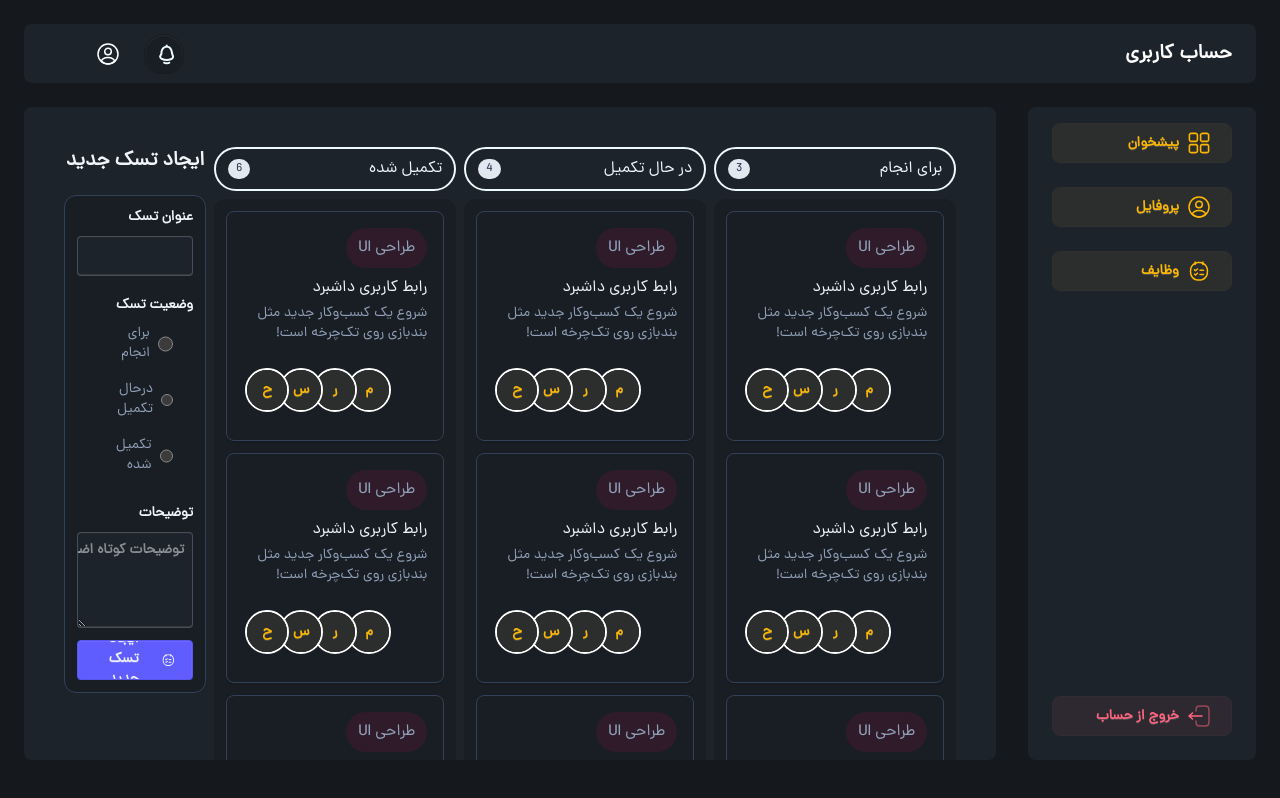
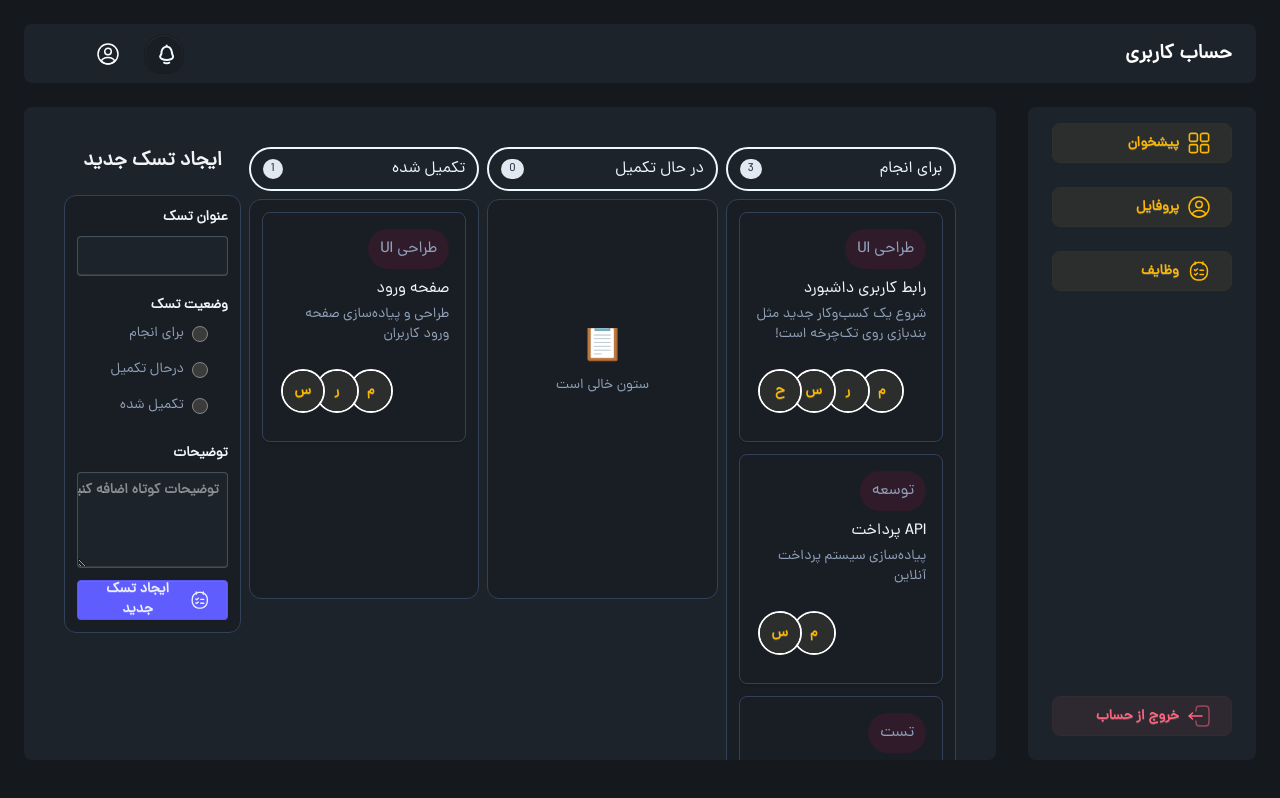
Before and after one commit to MahdiKgz/TaskManagerFront, a Next.js app: page /dashboard/tasks in a window 1280 px wide. Built offline with nearby package versions, Linux system fonts and the light colour scheme.

Commit message:
feat: add drag and drop to boards

```diff
--- a/package.json
+++ b/package.json
@@ -11,6 +11,8 @@
   },
   "dependencies": {
     "@dnd-kit/core": "^6.3.1",
+    "@dnd-kit/sortable": "^10.0.0",
+    "@dnd-kit/utilities": "^3.2.2",
     "@reduxjs/toolkit": "^2.8.2",
     "@tailwindcss/postcss": "^4.1.11",
     "daisyui": "^5.0.43",
--- a/src/modules/tasks/TaksModule.tsx
+++ b/src/modules/tasks/TaksModule.tsx
@@ -1,11 +1,25 @@
-import React from "react";
+"use client";
+import React, { useState } from "react";
 import TaskCard from "./components/TaskCard";
 import Board from "./components/Board";
 import AddTask from "./components/AddTask";
+import {
+  DndContext,
+  type DragEndEvent,
+  DragOverlay,
+  PointerSensor,
+  useSensor,
+  useSensors,
+} from "@dnd-kit/core";
+import { arrayMove } from "@dnd-kit/sortable";
+import { TTaskData } from "@/src/types/Tasks.types";
 
-const taskdata = {
+const initialTaskData: TTaskData[] = [
+  {
+    id: "task-1",
+    status: "todo",
     badge: "طراحی UI",
-  title: "رابط کاربری داشبرد",
+    title: "رابط کاربری داشبورد",
     description: "شروع یک کسب‌وکار جدید مثل بندبازی روی تک‌چرخه است!",
     members: [
       { id: "1", name: "مهسا" },
@@ -13,36 +27,213 @@ const taskdata = {
       { id: "3", name: "سیما" },
       { id: "4", name: "حسن" },
     ],
+  },
+  {
+    id: "task-2",
+    status: "todo",
+
+    badge: "توسعه",
+    title: "API پرداخت",
+    description: "پیاده‌سازی سیستم پرداخت آنلاین",
+    members: [
+      { id: "1", name: "مهسا" },
+      { id: "3", name: "سیما" },
+    ],
+  },
+  {
+    id: "task-3",
+    status: "todo",
+
+    badge: "تست",
+    title: "تست واحد",
+    description: "نوشتن تست‌های واحد برای کامپوننت‌ها",
+    members: [
+      { id: "2", name: "رویا" },
+      { id: "4", name: "حسن" },
+    ],
+  },
+  {
+    id: "task-4",
+    status: "completed",
+
+    badge: "طراحی UI",
+    title: "صفحه ورود",
+    description: "طراحی و پیاده‌سازی صفحه ورود کاربران",
+    members: [
+      { id: "1", name: "مهسا" },
+      { id: "2", name: "رویا" },
+      { id: "3", name: "سیما" },
+    ],
+  },
+];
+
+const TaksModule = () => {
+  const [tasks, setTasks] = useState<TTaskData[]>(initialTaskData);
+  const [activeTask, setActiveTask] = useState<TTaskData | null>(null);
+  const sensors = useSensors(useSensor(PointerSensor));
+
+  // تقسیم تسک‌ها بر اساس status
+  const todoTasks = tasks.filter((task) => task.status === "todo");
+  const inProgressTasks = tasks.filter((task) => task.status === "in-progress");
+  const completedTasks = tasks.filter((task) => task.status === "completed");
+
+  const list = [
+    {
+      id: "1",
+      status: "todo",
+      count: todoTasks.length.toString(),
+      tasks: todoTasks,
+    },
+    {
+      id: "2",
+      status: "in-progress",
+      count: inProgressTasks.length.toString(),
+      tasks: inProgressTasks,
+    },
+    {
+      id: "3",
+      status: "completed",
+      count: completedTasks.length.toString(),
+      tasks: completedTasks,
+    },
+  ];
+
+  const handleDragStart = (event: any) => {
+    const { active } = event;
+    const [status, taskId] = active.id.split("::");
+    const task = tasks.find((t) => t.id === taskId);
+    setActiveTask(task || null);
   };
-const TaksModule = () => {
-  const list = [
-    { id: "1", status: "todo", count: "3" },
-    { id: "2", status: "in-progress", count: "4" },
-    { id: "3", status: "completed", count: "6" },
-  ];
+
+  const handleDragEnd = (event: DragEndEvent) => {
+    setActiveTask(null);
+    const { active, over } = event;
+
+    if (!over) return;
+
+    const activeId = active.id as string;
+    const overId = over.id as string;
+
+    // اگر روی خود ستون drop شد
+    if (
+      overId === "todo" ||
+      overId === "in-progress" ||
+      overId === "completed"
+    ) {
+      const [fromStatus, taskId] = activeId.split("::");
+      const toStatus = overId;
+
+      if (fromStatus !== toStatus) {
+        // انتقال به ستون جدید
+        setTasks((prevTasks) => {
+          return prevTasks.map((task) =>
+            task.id === taskId
+              ? {
+                  ...task,
+                  status: toStatus as "todo" | "in-progress" | "completed",
+                }
+              : task
+          );
+        });
+      }
+      return;
+    }
+
+    // اگر روی تسک دیگری drop شد
+    const [fromStatus, taskId] = activeId.split("::");
+    const [toStatus] = overId.split("::");
+
+    if (!fromStatus || !toStatus) return;
+
+    setTasks((prevTasks) => {
+      const newTasks = [...prevTasks];
+      const taskIndex = newTasks.findIndex((t) => t.id === taskId);
+
+      if (taskIndex === -1) return prevTasks;
+
+      if (fromStatus === toStatus) {
+        // مرتب‌سازی در همان ستون
+        const sameCategoryTasks = newTasks.filter(
+          (t) => t.status === fromStatus
+        );
+        const overTaskId = overId.split("::")[1];
+        const currentIndex = sameCategoryTasks.findIndex(
+          (t) => t.id === taskId
+        );
+        const overIndex = sameCategoryTasks.findIndex(
+          (t) => t.id === overTaskId
+        );
+
+        if (currentIndex !== -1 && overIndex !== -1) {
+          const reorderedTasks = arrayMove(
+            sameCategoryTasks,
+            currentIndex,
+            overIndex
+          );
+          const otherTasks = newTasks.filter((t) => t.status !== fromStatus);
+          return [...otherTasks, ...reorderedTasks];
+        }
+      } else {
+        // انتقال بین ستون‌ها
+        newTasks[taskIndex] = {
+          ...newTasks[taskIndex],
+          status: toStatus as "todo" | "in-progress" | "completed",
+        };
+      }
+
+      return newTasks;
+    });
+  };
   return (
     <div className="flex gap-2 w-full items-start justify-start">
       <div className="flex gap-2 w-full md:hidden items-center justify-start">
-        <label htmlFor="ُshowtask" className="font-bold">نمایش وظایف:</label>
-        <select name="ُshowtask" id="ُshowtask" className="bg-gray-100 p-2 rounded-md">
-          <option value="todo" className="cursor-pointer" selected>برای انجام</option>
-          <option value="in-progress" className="cursor-pointer">در حال تکمیل</option>
-          <option value="completed" className="cursor-pointer">تکمیل شده</option>
+        <label htmlFor="ُshowtask" className="font-bold">
+          نمایش وظایف:
+        </label>
+        <select
+          name="ُshowtask"
+          id="ُshowtask"
+          className="bg-gray-100 p-2 rounded-md"
+        >
+          <option value="todo" className="cursor-pointer" selected>
+            برای انجام
+          </option>
+          <option value="in-progress" className="cursor-pointer">
+            در حال تکمیل
+          </option>
+          <option value="completed" className="cursor-pointer">
+            تکمیل شده
+          </option>
         </select>
       </div>
-      <div className="flex h-full min-h-0 overflow-y-auto gap-2">
+      <DndContext
+        sensors={sensors}
+        onDragStart={handleDragStart}
+        onDragEnd={handleDragEnd}
+      >
+        <div className="flex h-full min-h-0 overflow-y-auto gap-2 w-full">
           {list.map((item) => (
-          <span className="flex-1 h-full flex-col items-center justify-start gap-5">
+            <span
+              key={item.id}
+              className="flex-1 h-full flex-col items-center justify-start gap-5"
+            >
               <Board item={item}>
-              <TaskCard task={taskdata} />
-              <TaskCard task={taskdata} />
-              <TaskCard task={taskdata} />
-              <TaskCard task={taskdata} />
-
+                {item.tasks.map((task) => (
+                  <TaskCard key={task.id} task={task} />
+                ))}
               </Board>
             </span>
           ))}
         </div>
+
+        <DragOverlay dropAnimation={null}>
+          {activeTask ? (
+            <div className="rotate-3 opacity-90">
+              <TaskCard task={activeTask} isDragging />
+            </div>
+          ) : null}
+        </DragOverlay>
+      </DndContext>
       <div className="w-1/4 h-full">
         <AddTask />
       </div>
--- a/src/modules/tasks/components/Board.tsx
+++ b/src/modules/tasks/components/Board.tsx
@@ -1,63 +1,11 @@
-// import React, { ReactNode } from "react";
-
+"use client";
 import { ReactNode } from "react";
-import TaskCard from "./TaskCard";
-
-// interface IBrandProps {
-//   children: ReactNode;
-//  item:{
-//     id: string;
-//     status: string;
-//     count: string;
-// }
-// }
-// const getClassNames = (status: string) => {
-//   switch (status) {
-//     case "completed":
-//       return { color: "success", label: "تکمیل شده" };
-//     case "in-progress":
-//       return { color: "warning", label: "در حال تکمیل" };
-//     case "todo":
-//       return { color: "error", label: "برای انجام" };
-//     default:
-//       return { color: "error", label: "نامشخص" };
-//   }
-// };
-// const Board: React.FC<IBrandProps> = ({ children, item }) => {
-//       const { color, label } = getClassNames(item.status);
-
-//   return (
-//     <div className="flex w-full h-[600px] min-h-0 overflow-y-auto flex-col gap-2">
-//       <div
-//         className={` bg-${color} px-4 py-2 flex items-center justify-between h-10 text-center border border-solid rounded-md  w-full`}
-//       >
-//         <p className="font-medium ">{label}</p>
-//         <p className="px-3 py-0.5 bg-white rounded-xl text-center text-black flex items-center justify-center">
-//           {item.count ?? 0}
-//         </p>
-//       </div>
-//       <div className="overflow-y-scroll gap-2 py-2 h-[500px] flex-1 flex-col items-center w-full  px-2 ">
-//         {children}
-//       </div>
-//     </div>
-//   );
-// };
-
-// export default Board;
-
-type Member = { id: string; name: string };
-type Task = {
-  id: string;
-  title: string;
-  members: Member[];
-};
-type Column = {
-  id: string;
-  title: string;
-  colorClass: string;
-  count: number;
-  tasks: Task[];
-};
+import { useDroppable } from "@dnd-kit/core";
+import {
+  SortableContext,
+  verticalListSortingStrategy,
+} from "@dnd-kit/sortable";
+import { TTaskData } from "@/src/types/Tasks.types";
 
 interface IBrandProps {
   children: ReactNode;
@@ -65,6 +13,7 @@ interface IBrandProps {
     id: string;
     status: string;
     count: string;
+    tasks?: TTaskData[];
   };
 }
 const Board: React.FC<IBrandProps> = ({ item, children }) => {
@@ -81,6 +30,11 @@ const Board: React.FC<IBrandProps> = ({ item, children }) => {
     }
   };
   const { color, label } = getClassNames(item.status);
+  const { setNodeRef, isOver } = useDroppable({
+    id: item.status,
+  });
+  const taskIds = item.tasks?.map((task) => `${item.id}::${task.id}`) || [];
+  const isEmpty = !item.tasks || item.tasks.length === 0;
 
   return (
     <div className="mb-2 h-full flex flex-col gap-2 items-center justify-start w-full">
@@ -92,9 +46,27 @@ const Board: React.FC<IBrandProps> = ({ item, children }) => {
           {item.count}
         </span>
       </div>
-
-      <div className="rounded-xl p-3 border-slate-700 h-full w-full bg-base-200">
-        <div className="flex flex-col gap-3 pb-3 mb-3 h-fit">{children}</div>
+      <div
+        ref={setNodeRef}
+        className={`rounded-xl p-3 border h-full w-full min-h-[400px] transition-all duration-200 ${
+          isOver
+            ? " border-indigo-500 border-2 bg-base-200"
+            : "border-slate-700 bg-base-200"
+        }`}
+      >
+        <SortableContext items={taskIds} strategy={verticalListSortingStrategy}>
+          <div className="flex flex-col gap-3 min-h-[350px] h-full">
+            {children}
+            {isEmpty && (
+              <div className="flex items-center justify-center h-full min-h-[300px] text-slate-400  rounded-lg">
+                <div className="text-center p-8">
+                  <div className="text-4xl mb-2">📋</div>
+                  <p className="text-sm font-medium">ستون خالی است</p>
+                </div>
+              </div>
+            )}
+          </div>
+        </SortableContext>
       </div>
     </div>
   );
--- a/src/modules/tasks/components/TaskCard.tsx
+++ b/src/modules/tasks/components/TaskCard.tsx
@@ -1,30 +1,53 @@
+import { TTaskData } from "@/src/types/Tasks.types";
+import { useSortable } from "@dnd-kit/sortable";
+import { CSS } from "@dnd-kit/utilities";
 
-type Member = { id: string; name: string }
-type TaskCardProps = {
-  task:{
-  badge?: string
-  title: string
-  description?: string
-  members: Member[]
-}}
+interface ITaskCardProps {
+  task: TTaskData;
+  isDragging?: boolean;
+}
+const TaskCard: React.FC<ITaskCardProps> = ({ task, isDragging = false }) => {
+  const {
+    attributes,
+    listeners,
+    setNodeRef,
+    transform,
+    transition,
+    isDragging: isSortableDragging,
+  } = useSortable({
+    id: `${task.status}::${task.id}`,
+  });
 
-const  TaskCard:React.FC<TaskCardProps>=( {task})=> {
+  const style = {
+    transform: CSS.Transform.toString(transform),
+    transition,
+    opacity: isSortableDragging ? 0.5 : 1,
+  };
 
   return (
-    <div className="rounded-lg border h-fit p-4 shadow-sm hover:shadow border-slate-700 bg-transparent hover:bg-base-100 hover:p-3 transition-all duration-700 cursor-pointer">
+    <div
+      ref={setNodeRef}
+      style={style}
+      {...attributes}
+      {...listeners}
+      className={`rounded-lg border h-fit p-4 shadow-sm hover:shadow border-slate-700 bg-transparent hover:bg-base-100 hover:p-3 transition-all duration-700 cursor-pointer ${
+        isDragging ? "ring-2 ring-indigo-500 shadow-lg" : ""
+      }`}
+    >
       <div className="mb-2">
-        <p  className="bg-pink-900/20 text-slate-400 px-3 py-2 w-fit rounded-full">
+        <p className="bg-pink-900/20 text-slate-400 px-3 py-2 w-fit rounded-full">
           {task.badge}
         </p>
       </div>
 
       <div className="font-medium text-slate-100">{task.title}</div>
-      <p className="mt-1 line-clamp-2 text-sm text-slate-400">{task.description}</p>
-
+      <p className="mt-1 line-clamp-2 text-sm text-slate-400">
+        {task.description}
+      </p>
 
       <div className="mt-3 flex items-center justify-between">
         <div className="w-full h-fit justify-end items-center flex p-3">
-      {task.members.map((item,index) => (
+          {task.members.map((item, index) => (
             <div
               title={item.name}
               key={item.id}
@@ -46,82 +69,7 @@ const  TaskCard:React.FC<TaskCardProps>=( {task})=> {
           ) : null}
         </div>
       </div>
-
-
     </div>
-  )
-}
-export default TaskCard
-
-
-
-
-
-
-// // import Image from "next/image";
-// // const list = ["مهسا", "رویا", "سیما", "حسن"];
-// // const TaskCard = () => {
-// //   return (
-// //     <div className="w-full h-fit bg-black border border-gray-700 hover:shadow-xl hover:shadow-gray-700 hover:scale-103 hover:p-5 duration-700 cursor-pointer rounded-md p-2 flex-col justify-between items-start gap-5">
-// //       <p className="bg-gray-700 w-fit px-3 py-1 rounded-full my-4">پروژه 1</p>
-// //       <h6>تسک </h6>
-// //       <p>توضیحات</p>
-// //       <p>توضیحات محتصری در مورد این تسک</p>
-// //       <div className="w-full h-fit justify-end items-center flex p-3">
-// //         {list.map((item, index) => (
-// //           <div
-// //             key={index}
-// //             className={`relative  flex justify-center items-center overflow-hidden hover:scale-105 -z-${
-// //               index * 10
-// //             } hover:z-50 rounded-full border-2 border-white bg-neutral-blue w-11 h-11 -translate-x-${
-// //               index * 4
-// //             } ml-[-10px]`}
-// //           >
-// //             <p className="w-full flex items-center justify-center gap-2 py-2 px-5 rounded-lg btn btn-soft btn-warning duration-300">
-// //               {item.charAt(0)}
-// //             </p>
-// //           </div>
-// //         ))}
-// //       </div>
-// //     </div>
-// //   );
-// // };
-
-// // export default TaskCard;
-// "use client";
-
-// const members = ["مهسا", "رویا", "سیما", "حسن"];
-
-// export default function TaskCard() {
-//   return (
-//     <div className="w-full h-fit hover:shadow-gray-700 hover:p-3 border gap-5 flex flex-col rounded-md p-2  hover:shadow-lg duration-700 bg-base-300">
-//       <p className="bg-gray-700 w-fit px-3 py-1 rounded-full text-xs">
-//         پروژه 1
-//       </p>
-//       <h6 className="font-semibold mb-1">تسک</h6>
-//       <p className="">توضیحات</p>
-//       <p className="mb-3 text-sm">توضیحات مختصری در مورد این تسک</p>
-
-//       <div className="w-full h-fit flex items-center justify-end py-1 px-4">
-//         {members.map((name, index) => {
-//           return (
-//             <div
-//               key={index}
-//               className={`relative  flex justify-center items-center overflow-hidden hover:scale-105 -z-${
-//                 index * 10
-//               } hover:z-50 rounded-full border-2 border-white bg-neutral-blue w-11 h-11 -translate-x-${
-//                 index * 4
-//               } ml-[-10px]`}
-//               aria-label={`عضو ${name}`}
-//               title={name}
-//             >
-//               <p className="w-full flex items-center justify-center gap-2 py-2 px-5 rounded-lg btn btn-soft btn-warning duration-300">
-//                 {name.charAt(0)}
-//               </p>
-//             </div>
-//           );
-//         })}
-//       </div>
-//     </div>
-//   );
-// }
+  );
+};
+export default TaskCard;
```
Also changed, not shown: src/modules/tasks/components/AddTask.tsx (+43 -43 lines), src/types/Tasks.types.ts (added, +15 -0 lines), 1 other file (tests, documents, lock files or other folders). Lines whose indentation alone changed are shown as unchanged.
